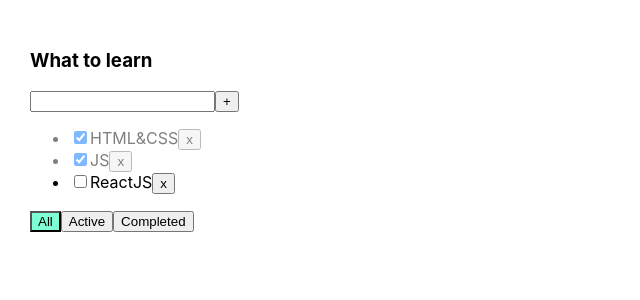
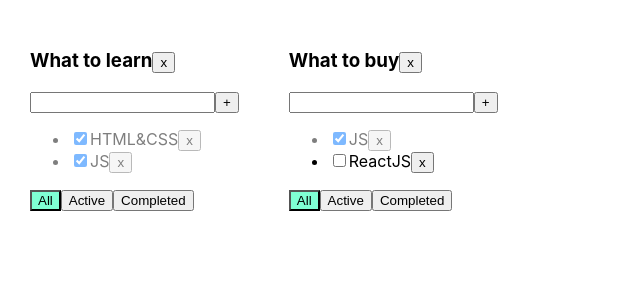
Before and after one commit to AndrewKravchenko/todolist, a React (Create React App) app: page / in a window 1280 px wide. Shown: the top 300 px of the page, without its empty margins (0-640 px from the left). Built offline with nearby package versions, Linux system fonts and the light colour scheme.

Commit message:
removeTodolist added and refactoring

```diff
--- a/src/App.tsx
+++ b/src/App.tsx
@@ -8,71 +8,118 @@
     title: string
     isDone: boolean
 }
-
+export type TaskStateType = {
+    [key: string]: Array<TaskType>
+}
 export type FilterValuesType = "all" | "active" | "completed"
 
+export type TodolistType = {
+    id: string
+    title: string
+    filter: FilterValuesType
+}
 
 function App() {
-    let [tasks, setTasks] = useState([
-        {id: v1(), title: "HTML&CSS", isDone: true},
-        {id: v1(), title: "JS", isDone: true},
-        {id: v1(), title: "ReactJS", isDone: false}
-    ])
 
-// Функция удаления тасок
-// Принимает id удаляемой таски
-// Возвращает отфильтрованный список тасок (без удаленной id)
-    function removeTask(id: string) {
-        let filteredTasks = tasks.filter(t => t.id !== id)
-        setTasks(filteredTasks)
+    function removeTask(id: string, todolistId: string) {
+        //Достаем нужный массив по todolistId
+        let todolistTasks = tasks[todolistId]
+        //Перезаписываем в этом объекте массив для нужного тудулиста отфильтрованным массивом
+        tasks[todolistId] = todolistTasks.filter(t => t.id !== id)
+        //Сетаем в стэйт копию объекта, чтобы React перерисовал
+        setTasks({...tasks})
     }
-// Функция добавления тасок
-// Принимает title новой таски
-// Возвращает новый массив со старыми тасками и новой таской в начале
-    function addTask(title: string) {
+
+    function addTask(title: string, todolistId: string) {
         let task = {id: v1(), title: title, isDone: true}
-        let newTasks = [task, ...tasks]
-        setTasks(newTasks)
+        //Достаем нужный массив по todolistId
+        let todolistTasks = tasks[todolistId]
+        //Перезаписываем в этом объекте массив для нужного тудулиста копией, добавив в начало новую таску
+        tasks[todolistId] = [task, ...todolistTasks]
+        //Сетаем в стэйт копию объекта, чтобы React перерисовал
+        setTasks({...tasks})
     }
-// Функция изменения статуса тасок
-// Принимает id и isDone такски
-// Возвращает копию массива с измененным статусом
-    function changeStatus(id: string, isDone: boolean) {
-        let task = tasks.find(t => t.id === id)
-        if(task){
+
+    function changeStatus(id: string, isDone: boolean, todolistId: string) {
+        //Достаем нужный массив по todolistId
+        let todolistTasks = tasks[todolistId]
+        //Ищем нужную таску
+        let task = todolistTasks.find(t => t.id === id)
+        //Изменяем таску, если нашли
+        if (task) {
             task.isDone = isDone
-            setTasks([...tasks])
+            //Сетаем в стэйт копию объекта, чтобы React перерисовал
+            setTasks({...tasks})
         }
     }
 
-        let [filter, setFilter] = useState<FilterValuesType>("all")
-
-        let tasksForTodoList = tasks
-
-        if (filter === "active") {
-            tasksForTodoList = tasks.filter(t => !t.isDone) //t.isDone === false
+    function changeFilter(value: FilterValuesType, todolistId: string) {
+        //Ищем тудулист в котором нужно поменять значение фильтра
+        let todolist = todolists.find(tl => tl.id === todolistId)
+        //Изменяем фильтр, если нашли
+        if (todolist) {
+            todolist.filter = value
+            //Сетаем в стэйт копию массива, чтобы React перерисовал
+            setTodolists([...todolists])
         }
-        if (filter === "completed") {
-            tasksForTodoList = tasks.filter(t => t.isDone) //t.isDone === true
     }
 
-// Функция вывода тасок по статусу
-// Принимает value статуса
-// Возвращает отфильтрованный список тасок по статусу
-        function changeFilter(value: FilterValuesType) {
-            setFilter(value)
+    function removeTodolist(todolistId: string) {
+        //Добавим в стейт список тудулистов, id которых не равны удаляемому
+        setTodolists(todolists.filter(tl => tl.id !== todolistId))
+        //Удалим таски у удаляемого тудулиста из стейта где храним таски
+        delete tasks[todolistId] //удаляем св-во объекта (массив тасок)
+        //Сетаем в стэйт копию объекта, чтобы React перерисовал
+        setTasks({...tasks})
     }
+
+    let todolistId1 = v1()
+    let todolistId2 = v1()
+
+    let [todolists, setTodolists] = useState<Array<TodolistType>>([
+        {id: todolistId1, title: "What to learn", filter: "all"},
+        {id: todolistId2, title: "What to buy", filter: "all"}
+    ])
+
+    let [tasks, setTasks] = useState<TaskStateType>({
+        [todolistId1]: [
+            {id: v1(), title: "HTML&CSS", isDone: true},
+            {id: v1(), title: "JS", isDone: true},
+        ],
+        [todolistId2]: [
+            {id: v1(), title: "JS", isDone: true},
+            {id: v1(), title: "ReactJS", isDone: false}
+        ]
+    })
 
     return (
         <div className="App">
-                <Todolist title="What to learn"
+            {
+                todolists.map((tl) => {
+
+                    let allTodolistTasks = tasks[tl.id]
+                    let tasksForTodoList = allTodolistTasks
+
+                    if (tl.filter === "active") {
+                        tasksForTodoList = allTodolistTasks.filter(t => !t.isDone) //t.isDone === false
+                    }
+                    if (tl.filter === "completed") {
+                        tasksForTodoList = allTodolistTasks.filter(t => t.isDone) //t.isDone === true
+                    }
+                    return <Todolist
+                        key={tl.id}
+                        id={tl.id}
+                        title={tl.title}
                         tasks={tasksForTodoList}
                         removeTask={removeTask}
+                        removeTodolist={removeTodolist}
                         changeFilter={changeFilter}
                         addTask={addTask}
                         changeTaskStatus={changeStatus}
-                          filter={filter}
+                        filter={tl.filter}
                     />
+                })
+            }
         </div>
     );
 }
--- a/src/Todolist.tsx
+++ b/src/Todolist.tsx
@@ -2,12 +2,14 @@
 import {FilterValuesType, TaskType} from "./App";
 
 type TodolistType = {
+    id: string
     title: string
     tasks: Array<TaskType>
-    removeTask: (taskId: string) => void
-    changeFilter: (value: FilterValuesType) => void
-    addTask: (title: string) => void
-    changeTaskStatus: (id: string, isDone: boolean) => void
+    removeTask: (taskId: string, todolistId: string) => void
+    removeTodolist: (todolistId: string) => void
+    changeFilter: (value: FilterValuesType, todolistId: string) => void
+    addTask: (title: string, todolistId: string) => void
+    changeTaskStatus: (id: string, isDone: boolean, todolistId: string) => void
     filter: FilterValuesType
 }
 
@@ -18,7 +20,7 @@
 
     const addTask = () => {
         if (title.trim() !== "") {
-            props.addTask(title)
+            props.addTask(title, props.id)
             setTitle("")
         } else {
             setError("Title is required")
@@ -35,17 +37,21 @@
     }
 
     const onAllClickHandler = () => {
-        props.changeFilter("all")
+        props.changeFilter("all", props.id)
     }
     const onActiveClickHandler = () => {
-        props.changeFilter("active")
+        props.changeFilter("active", props.id)
     }
     const onCompletedClickHandler = () => {
-        props.changeFilter("completed")
+        props.changeFilter("completed", props.id)
     }
+    const removeTodolist = () => props.removeTodolist(props.id)
 
     return <div>
-        <h3>{props.title}</h3>
+        <h3>
+            {props.title}
+            <button onClick={removeTodolist}>x</button>
+        </h3>
         <div>
             <input value={title}
                    onChange={onChangeHandler}
@@ -59,10 +65,10 @@
             {/*отрендерим li-шки на основе объектов с помощью метода массива map*/}
             {
                 props.tasks.map(t => {
-                    const onClickHandler = () => props.removeTask(t.id)
+                    const onClickHandler = () => props.removeTask(t.id, props.id)
                     const onChangeHandler = (e: ChangeEvent<HTMLInputElement>) => {
                         let newIsDoneValue = e.currentTarget.checked
-                        props.changeTaskStatus(t.id, newIsDoneValue)
+                        props.changeTaskStatus(t.id, newIsDoneValue, props.id)
                     }
                     return <li key={t.id} className={t.isDone ? "is-done" : ""}>
                         <input type="checkbox" onChange={onChangeHandler} checked={t.isDone}/>
@@ -74,11 +80,14 @@
         </ul>
         <div>
             <button className={props.filter === "all" ? "active-filter" : ""}
-                    onClick={onAllClickHandler}>All</button>
+                    onClick={onAllClickHandler}>All
+            </button>
             <button className={props.filter === "active" ? "active-filter" : ""}
-                    onClick={onActiveClickHandler}>Active</button>
+                    onClick={onActiveClickHandler}>Active
+            </button>
             <button className={props.filter === "completed" ? "active-filter" : ""}
-                    onClick={onCompletedClickHandler}>Completed</button>
+                    onClick={onCompletedClickHandler}>Completed
+            </button>
         </div>
     </div>
 }
```
Lines whose indentation alone changed are shown as unchanged.
